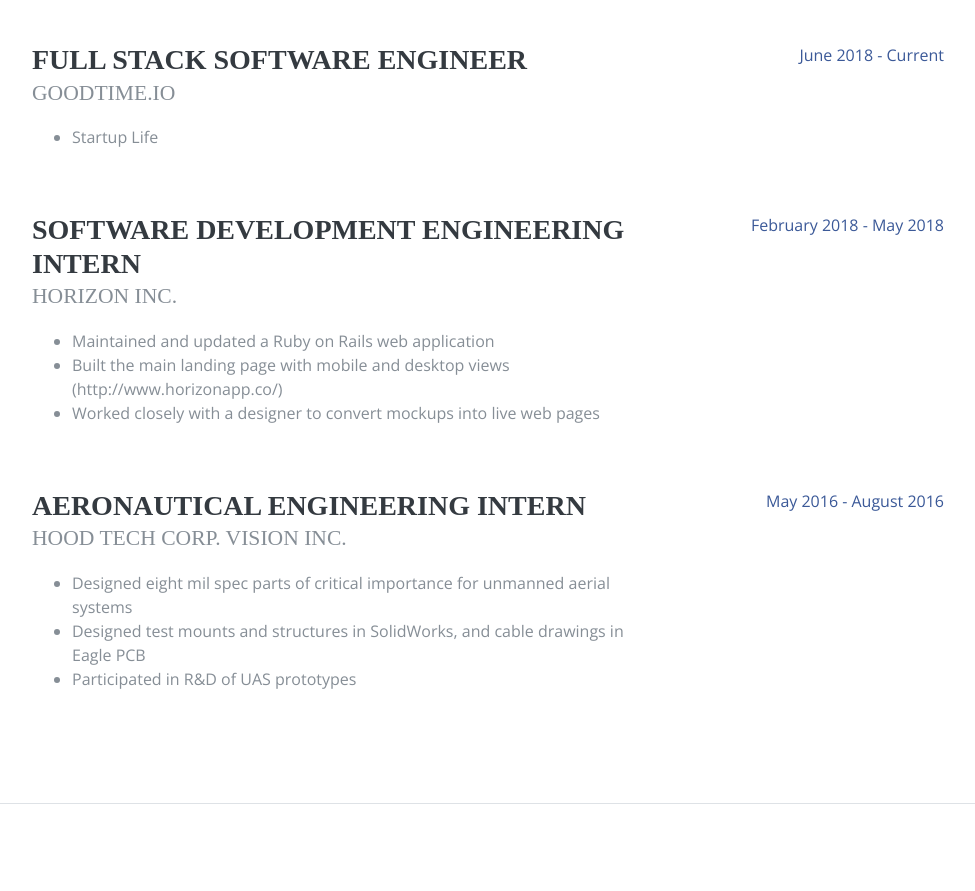
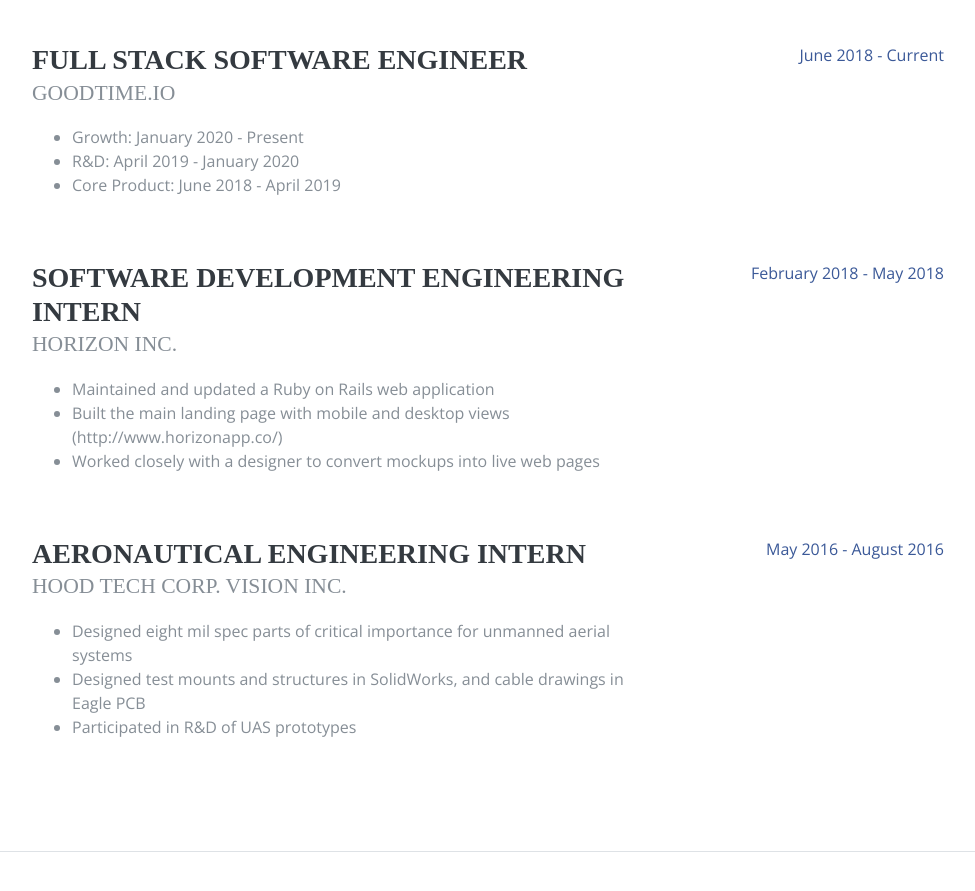
Before and after one commit to ztaylor2/personal-website, a website: page public/index.html in a window 1280 px wide. Shown: the part 920-1811 px from the top of the page, without its empty margins (288-1263 px from the left). Drawn offline with nearby package versions, Linux system fonts and the light colour scheme; a web font is replaced by a local one.

Commit message:
updated goodtime experience to include growth.

```diff
--- a/public/index.html
+++ b/public/index.html
@@ -148,7 +148,13 @@
               <div class="subheading mb-3">GoodTime.io</div>
               <ul>
                 <li>
-                  Startup Life
+                  Growth: January 2020 - Present
+                </li>
+                <li>
+                  R&D: April 2019 - January 2020
+                </li>
+                <li>
+                  Core Product: June 2018 - April 2019
                 </li>
               </ul>
             </div>
```
